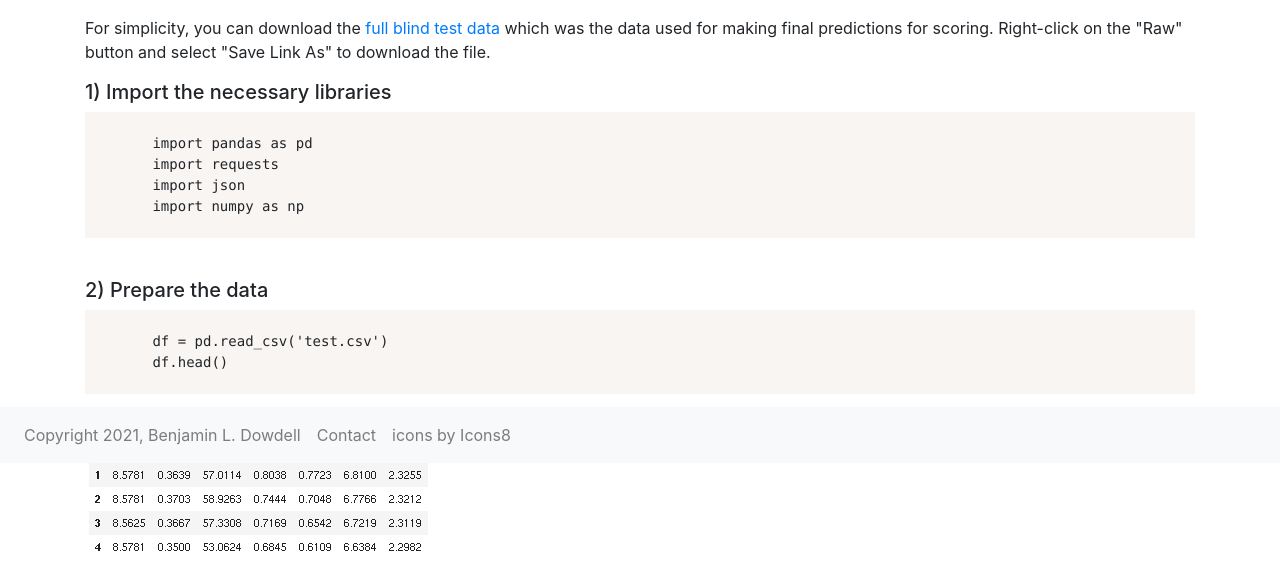
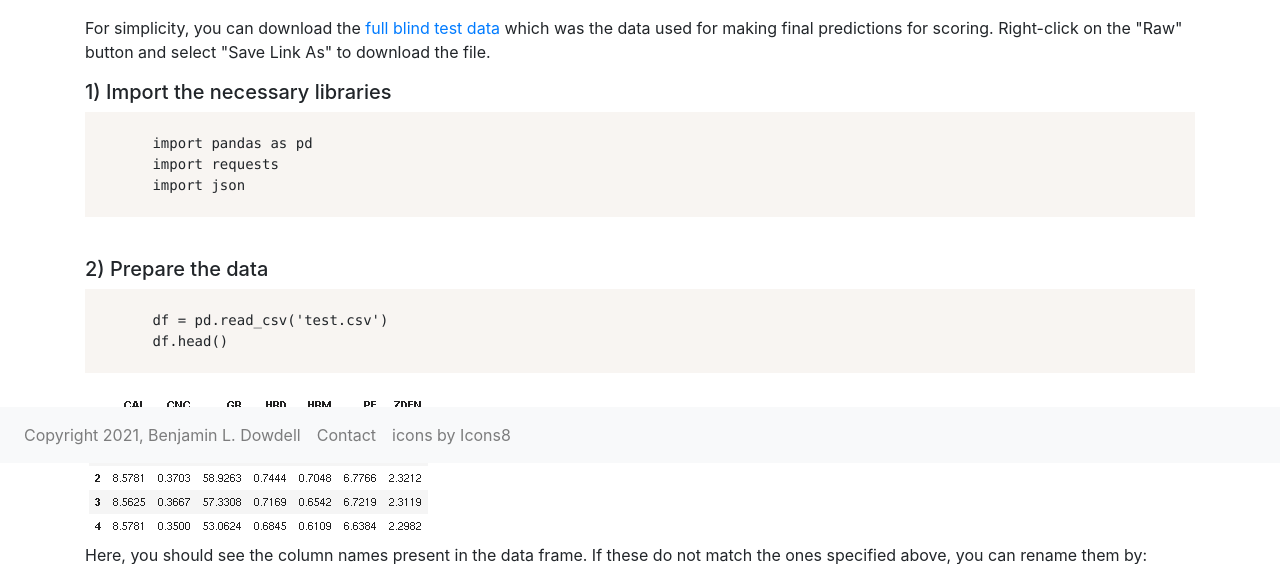
Before and after one commit to bdowdell/flask_sonic_log_predict, a Flask app: page / in a window 1280 px wide. Shown: the part 337-901 px from the top of the page. Run offline with Flask 2, Linux system fonts and the light colour scheme; parts of the project's set-up code (start-up, migrations or seed data) failed here and were passed over; some libraries are stand-ins or nearby versions.

Commit message:
removes import numpy statement in code block as not needed

```diff
--- a/app/templates/index.html
+++ b/app/templates/index.html
@@ -29,7 +29,6 @@
         import pandas as pd
         import requests
         import json
-        import numpy as np
     </code></pre>
     <br />
     <h5>2) Prepare the data</h5>
```
